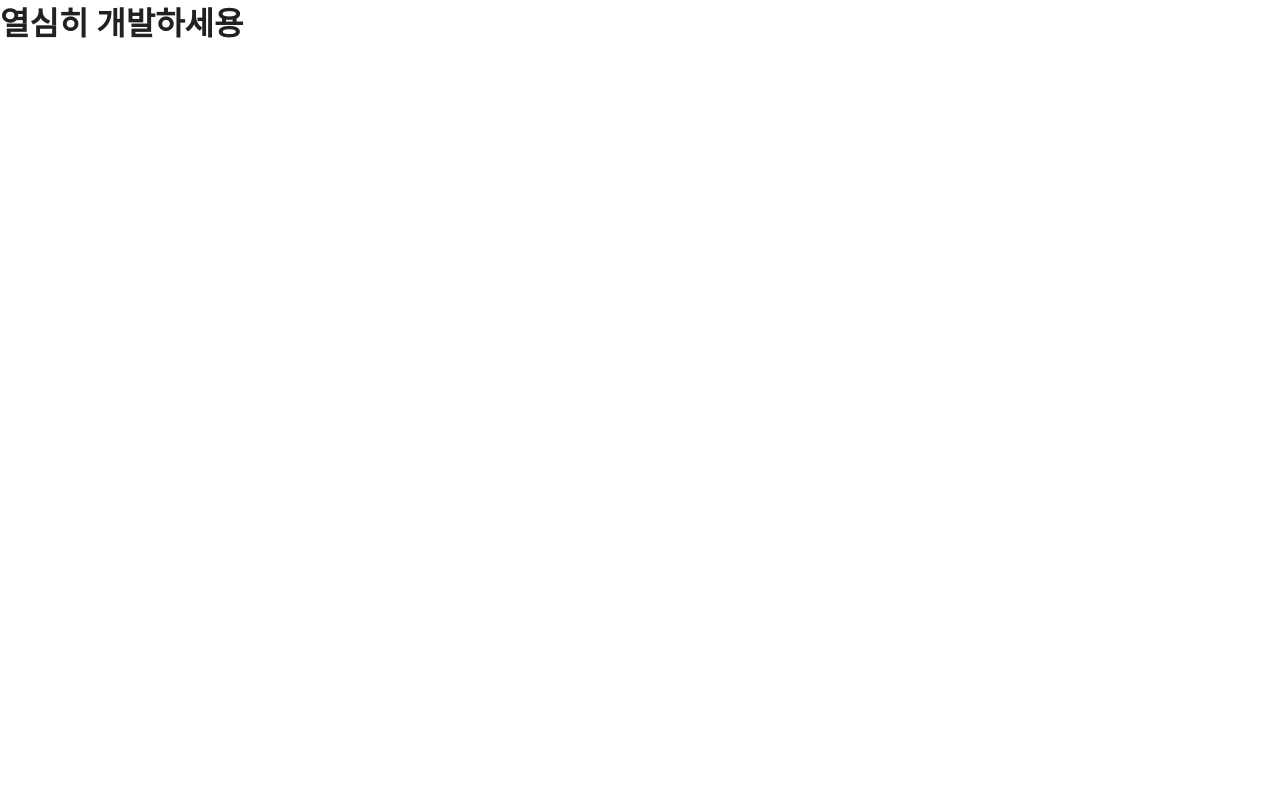
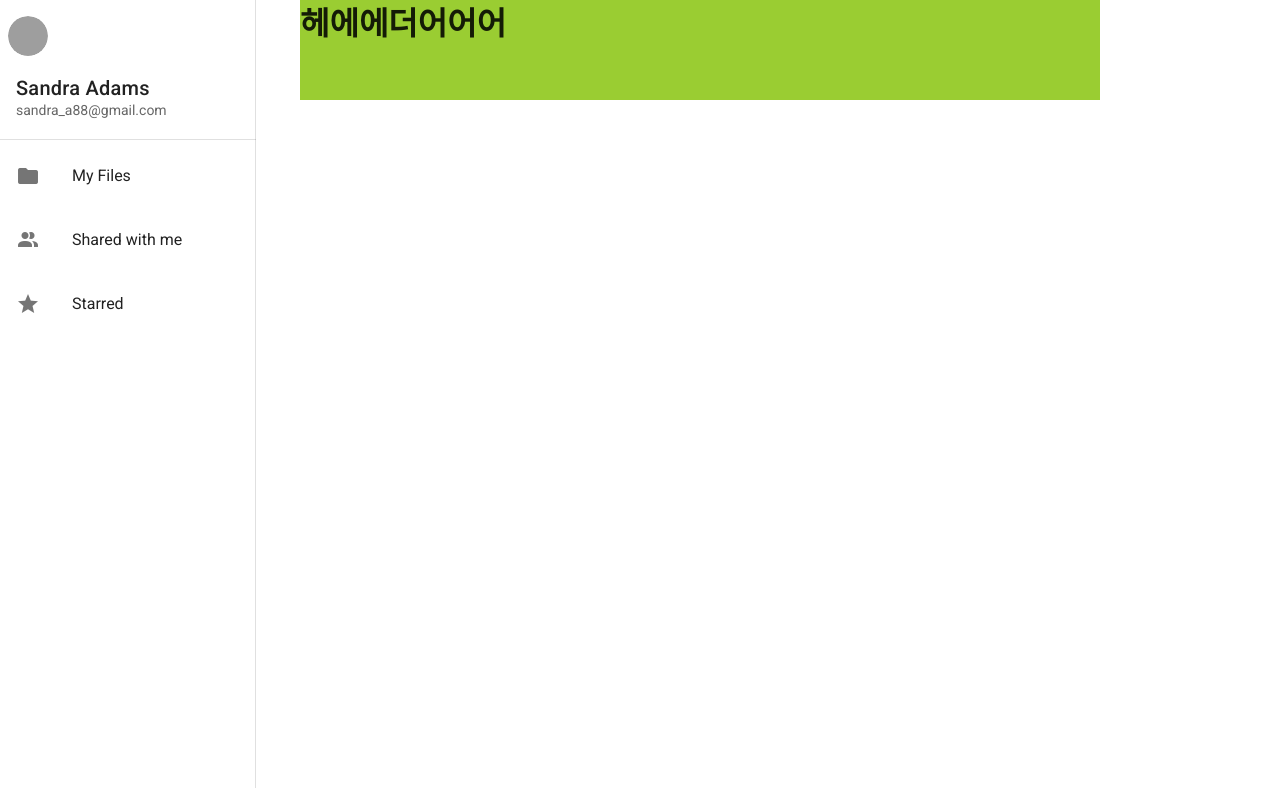
Before and after one commit to haaagi/CatDog, a Vue app in the folder front_vue/: page / in a window 1280 px wide. Built offline with nearby package versions, Linux system fonts and the light colour scheme; grey boxes are pictures that could not be loaded.

Commit message:
navbar done

```diff
--- a/front_vue/src/App.vue
+++ b/front_vue/src/App.vue
@@ -1,6 +1,7 @@
 <template>
   <v-app>
-    <h1>열심히 개발하세용</h1>
+    <router-view />
+
   </v-app>
 </template>
 
--- /dev/null
+++ b/front_vue/src/components/Header.vue
@@ -0,0 +1,24 @@
+<template>
+    <div class="header" >
+        <h1>헤에에더어어어</h1>
+    </div>
+</template>
+
+<script>
+export default {
+    name: 'Header',
+
+
+}
+</script>
+
+<style scoped>
+.header {
+    position: relative;
+    left: 300px;
+    width: 800px;
+    height: 100px;
+    background-color: yellowgreen;
+
+}
+</style>
--- /dev/null
+++ b/front_vue/src/components/Navbar.vue
@@ -0,0 +1,81 @@
+<template>
+  <div class="nav">
+    <template>
+
+      <v-navigation-drawer permanent expand-on-hover>
+        <v-list>
+          <v-list-item class="px-2">
+            <v-list-item-avatar>
+              <v-img src="https://randomuser.me/api/portraits/women/85.jpg"></v-img>
+            </v-list-item-avatar>
+          </v-list-item>
+
+          <v-list-item link>
+            <v-list-item-content>
+              <v-list-item-title class="title">Sandra Adams</v-list-item-title>
+              <v-list-item-subtitle>sandra_a88@gmail.com</v-list-item-subtitle>
+            </v-list-item-content>
+          </v-list-item>
+        </v-list>
+
+        <v-divider></v-divider>
+
+        <v-list nav>
+          <v-list-item link>
+            <v-list-item-icon>
+              <v-icon>mdi-folder</v-icon>
+            </v-list-item-icon>
+            <v-list-item-title>My Files</v-list-item-title>
+          </v-list-item>
+          <v-list-item link>
+            <v-list-item-icon>
+              <v-icon>mdi-account-multiple</v-icon>
+            </v-list-item-icon>
+            <v-list-item-title>Shared with me</v-list-item-title>
+          </v-list-item>
+          <v-list-item link>
+            <v-list-item-icon>
+              <v-icon>mdi-star</v-icon>
+            </v-list-item-icon>
+            <v-list-item-title>Starred</v-list-item-title>
+          </v-list-item>
+
+          <!-- 이게 맞는지는 모르겠지만 일단은 네브바 늘리기...  -->
+          <div>
+            <v-list-item>
+            </v-list-item>
+            <v-list-item>
+            </v-list-item>
+            <v-list-item>
+            </v-list-item>
+            <v-list-item>
+            </v-list-item>
+            <v-list-item>
+            </v-list-item>
+            <v-list-item>
+            </v-list-item>
+            <v-list-item>
+            </v-list-item>
+            <v-list-item>
+            </v-list-item>
+          </div>
+
+        </v-list>
+      </v-navigation-drawer>
+    </template>
+  </div>
+</template>
+
+<script>
+  export default {
+    name: 'Navbar',
+    //
+  }
+</script>
+
+<style scoped>
+.nav {
+  position: absolute;
+
+}
+</style>
--- a/front_vue/src/router/index.js
+++ b/front_vue/src/router/index.js
@@ -1,10 +1,14 @@
 import Vue from 'vue'
 import VueRouter from 'vue-router'
 import Home from '../views/Home.vue'
+import About from '../views/About.vue'
+
 
 Vue.use(VueRouter)
 
-const routes = [
+const router = new VueRouter({
+  mode: 'history',
+  routes: [
   {
     path: '/',
     name: 'home',
@@ -13,15 +17,11 @@ const routes = [
   {
     path: '/about',
     name: 'about',
-    // route level code-splitting
-    // this generates a separate chunk (about.[hash].js) for this route
-    // which is lazy-loaded when the route is visited.
-    component: () => import(/* webpackChunkName: "about" */ '../views/About.vue')
-  }
+    component: About
+  },
+
 ]
-
-const router = new VueRouter({
-  routes
 })
 
+
 export default router
--- a/front_vue/src/views/About.vue
+++ b/front_vue/src/views/About.vue
@@ -3,3 +3,14 @@
     <h1>This is an about page</h1>
   </div>
 </template>
+
+<script>
+export default {
+  name: 'about',
+  components: {},
+}
+</script>
+
+<style scoped>
+
+</style>
--- a/front_vue/src/views/Home.vue
+++ b/front_vue/src/views/Home.vue
@@ -1,17 +1,30 @@
 <template>
   <div class="home">
+    <div>
+      <div v-continer>
+          <Navbar />
+      </div>
+
+      <div v-container>
+ <Header />
+      </div>
+
+    </div>
+
+
 
   </div>
 </template>
 
 <script>
+  import Navbar from '../components/Navbar'
+  import Header from '../components/Header'
 
-
-
-export default {
-  name: 'home',
-  components: {
-
+  export default {
+    name: 'home',
+    components: {
+      Navbar,
+      Header,
+    }
   }
-}
 </script>
```
